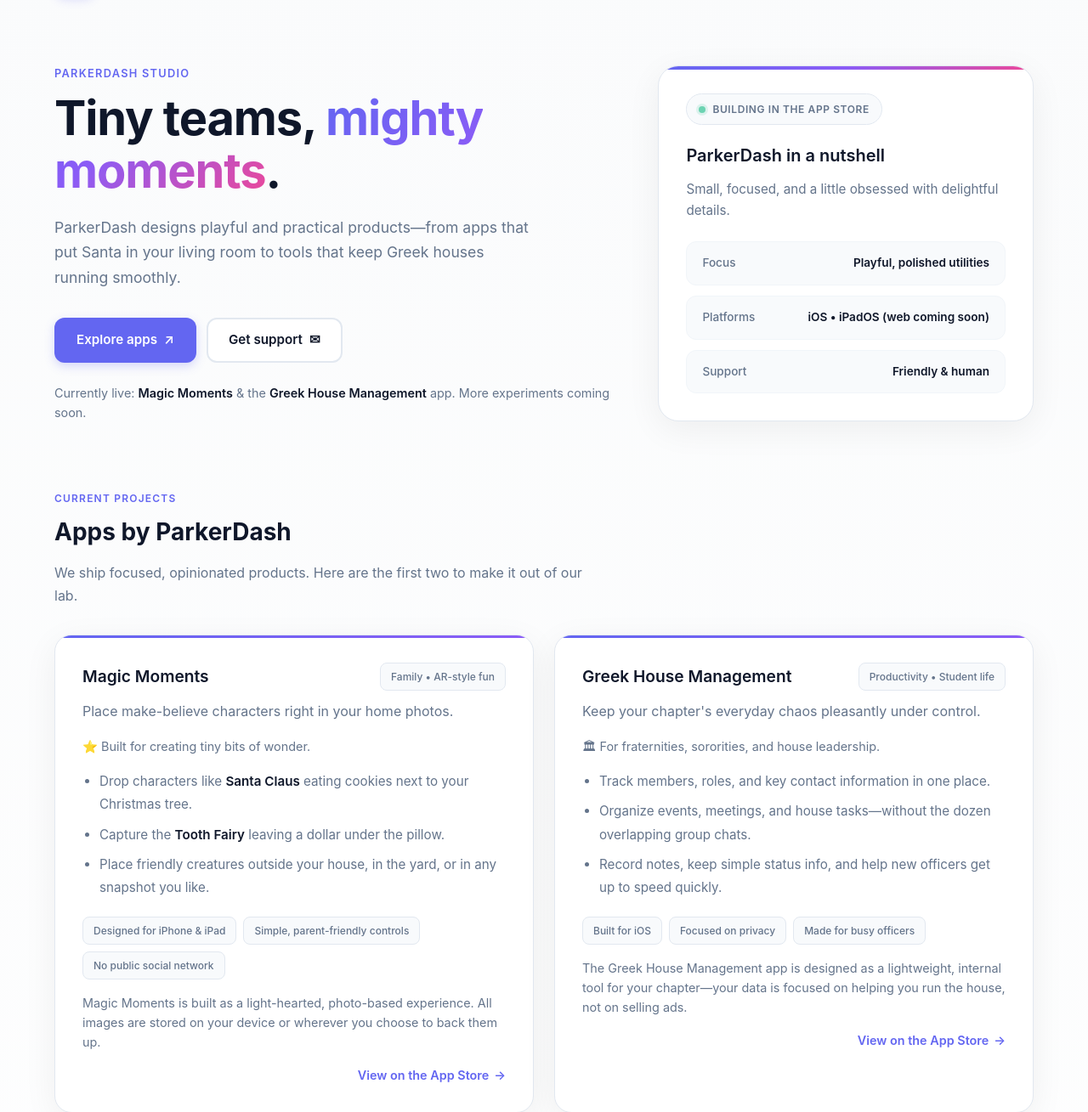
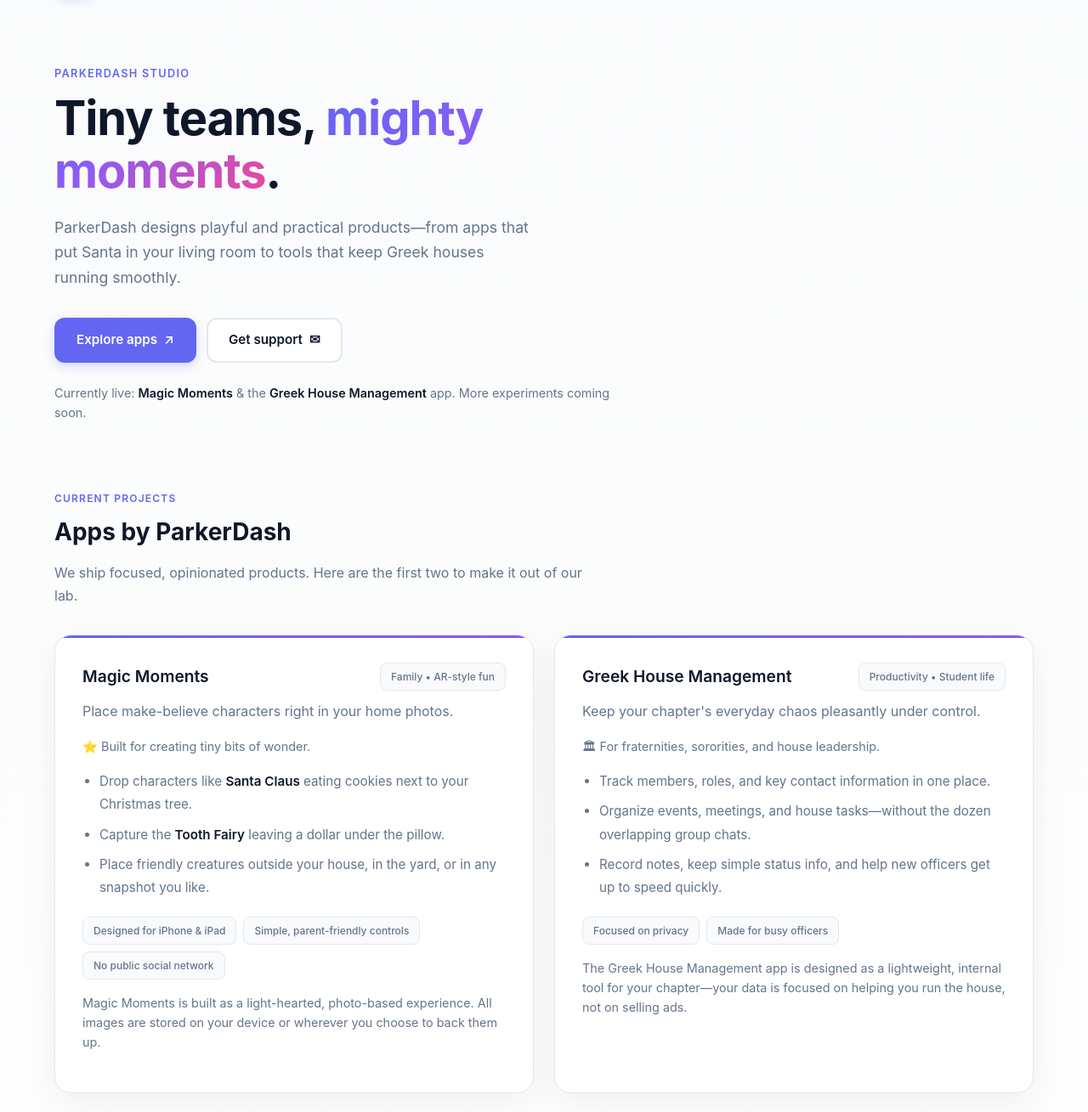
Before and after one commit to bholdman/ParkerDash, a plain HTML site: page index.html in a window 1280 px wide. Shown: the part 101-1410 px from the top of the page at 85% size. Drawn offline with Linux system fonts and the light colour scheme.

Commit message:
Update index.html

```diff
--- a/index.html
+++ b/index.html
@@ -608,32 +608,6 @@
             coming soon.
           </p>
         </div>
-
-        <aside class="hero-card" aria-label="ParkerDash at a glance">
-          <span class="badge">
-            <span class="badge-dot"></span>
-            Building in the App Store
-          </span>
-          <div class="hero-card-title">ParkerDash in a nutshell</div>
-          <div class="hero-card-sub">
-            Small, focused, and a little obsessed with delightful details.
-          </div>
-
-          <div class="hero-stack">
-            <div class="pill">
-              <span class="pill-label">Focus</span>
-              <span class="pill-value">Playful, polished utilities</span>
-            </div>
-            <div class="pill">
-              <span class="pill-label">Platforms</span>
-              <span class="pill-value">iOS • iPadOS (web coming soon)</span>
-            </div>
-            <div class="pill">
-              <span class="pill-label">Support</span>
-              <span class="pill-value">Friendly &amp; human</span>
-            </div>
-          </div>
-        </aside>
       </section>
 
       <!-- APPS -->
@@ -690,12 +664,6 @@
               All images are stored on your device or wherever you choose to
               back them up.
             </p>
-            <div class="link-row">
-              <a href="#" class="link-text">
-                View on the App Store
-                <span>→</span>
-              </a>
-            </div>
           </article>
 
           <!-- Greek House Management -->
@@ -727,7 +695,6 @@
               </li>
             </ul>
             <div class="chip-row">
-              <span class="chip">Built for iOS</span>
               <span class="chip">Focused on privacy</span>
               <span class="chip">Made for busy officers</span>
             </div>
@@ -736,12 +703,6 @@
               internal tool for your chapter—your data is focused on helping you
               run the house, not on selling ads.
             </p>
-            <div class="link-row">
-              <a href="#" class="link-text">
-                View on the App Store
-                <span>→</span>
-              </a>
-            </div>
           </article>
         </div>
       </section>
```
